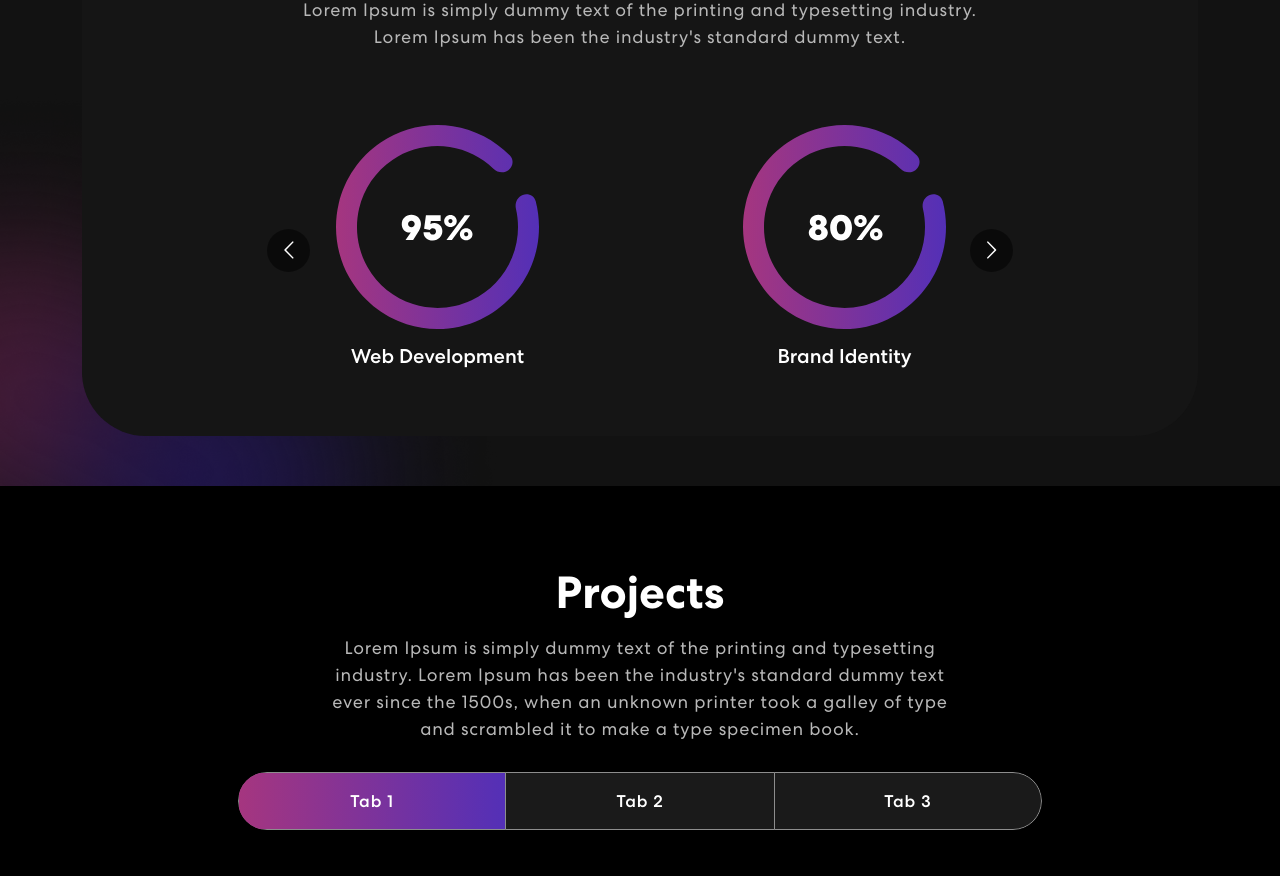
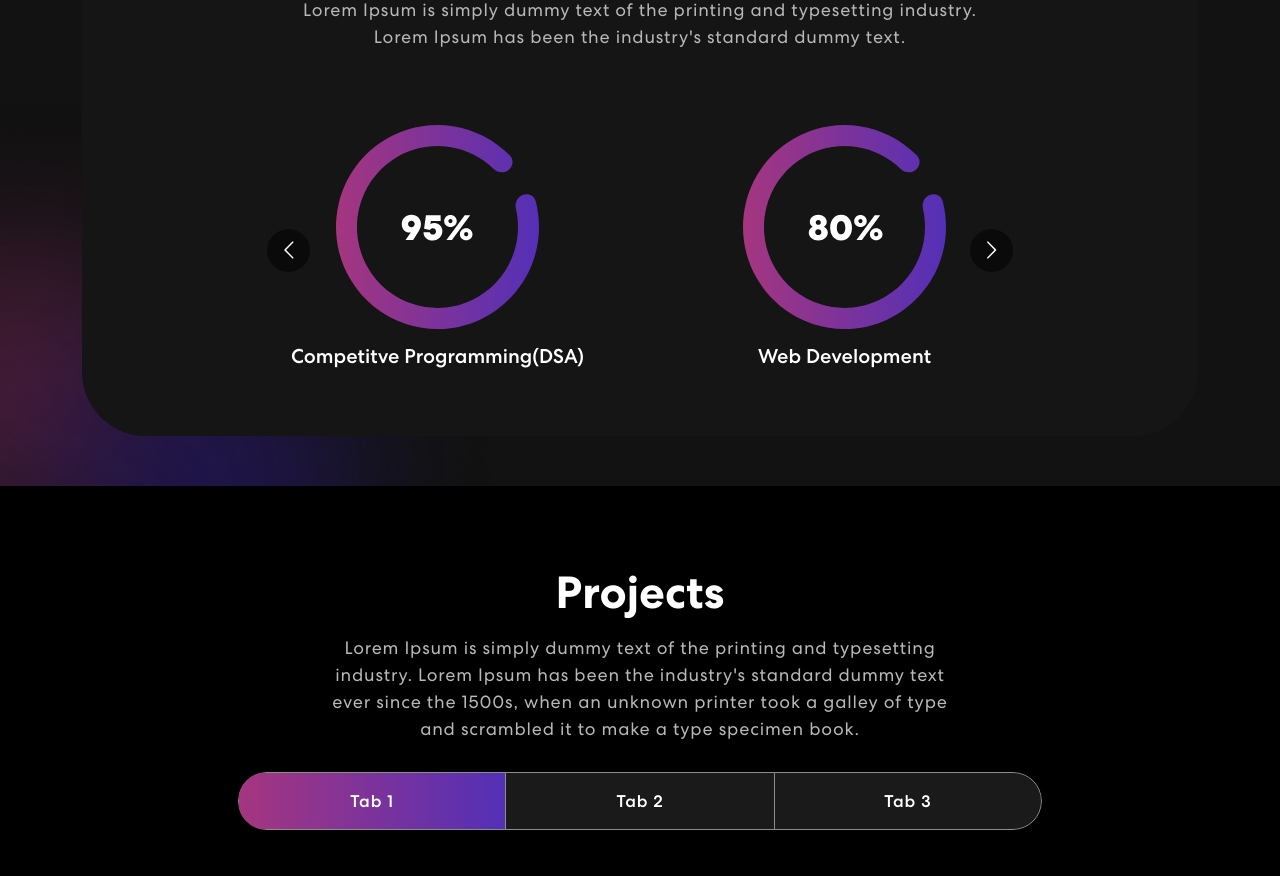
Before and after one commit to manasdekivadia/website, a React (Create React App) app: page / in a window 1280 px wide. Shown: the part 1060-1936 px from the top of the page. Built offline with nearby package versions, Linux system fonts and the light colour scheme; no server answers.

Commit message:
Update Skills.js

```diff
--- a/src/components/Skills.js
+++ b/src/components/Skills.js
@@ -39,19 +39,19 @@ export const Skills = () => {
                         <Carousel responsive={responsive} infinite={true} className="owl-carousel owl-theme skill-slider">
                             <div className="item">
                                 <img src={meter1} alt="Image" />
+                                <h5>Competitve Programming(DSA)</h5>
+                            </div>
+                            <div className="item">
+                                <img src={meter2} alt="Image" />
                                 <h5>Web Development</h5>
                             </div>
                             <div className="item">
-                                <img src={meter2} alt="Image" />
-                                <h5>Brand Identity</h5>
-                            </div>
-                            <div className="item">
-                                <img src={meter3} alt="Image" />
-                                <h5>Logo Design</h5>
+                                <img src={meter1} alt="Image" />
+                                <h5>AI/ML</h5>
                             </div>
                             <div className="item">
                                 <img src={meter1} alt="Image" />
-                                <h5>Web Development</h5>
+                                <h5>CyberSecurity</h5>
                             </div>
                         </Carousel>
                     </div>
```
